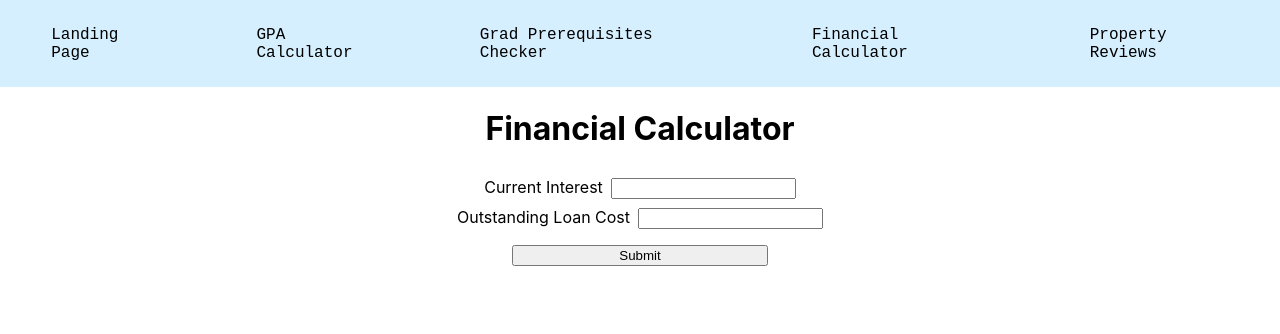
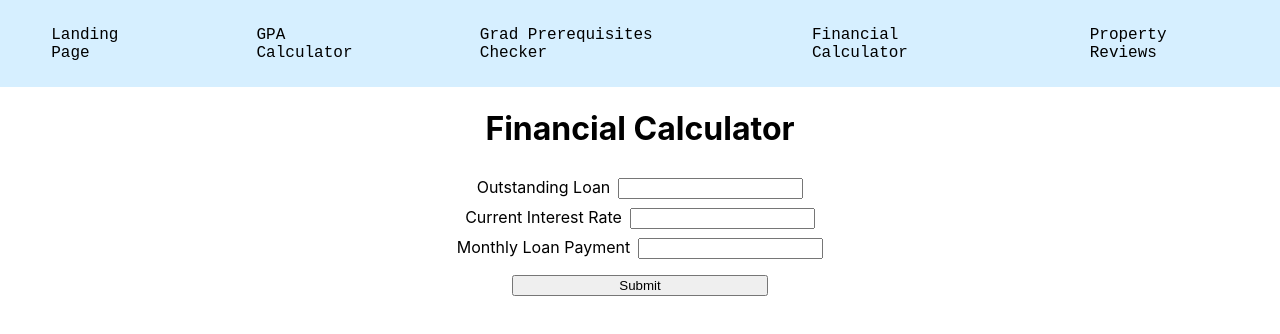
Before and after one commit to abrahamtaha1/McMaster-Student-Hub, a React (Create React App) app in the folder frontend/: page /financial-calculator in a window 1280 px wide. Shown: the top 334 px of the page. Built offline with nearby package versions, Linux system fonts and the light colour scheme.

Commit message:
financial calculator completed

```diff
--- a/frontend/src/routes/financial-calculator/FinancialCalculator.js
+++ b/frontend/src/routes/financial-calculator/FinancialCalculator.js
@@ -3,15 +3,30 @@ import './FinancialCalculator.css';
 
 const FinancialCalculator = () => {
 	const [formData, setFormData] = useState({
-		currentInterest: null,
-		outstandingLoanCost: null
+		nominalInterest: null,
+		outstandingLoan: null,
+		loanPayment: null
 	});
 
-	const [displayedPayback, setDisplayedPayback] = useState(null);
+	const [cannotPayBack, setCannotPayBack] = useState(null);
+
+	const [displayedPayback, setDisplayedPayback] = useState({
+		years: null,
+		months: null
+	});
 
 	const calculatePayback = (event) => {
 		event.preventDefault();
-		setDisplayedPayback(formData.currentInterest + formData.outstandingLoanCost); // TODO: Change this.
+		var effectiveInterest = (Math.pow((1 + ((formData.nominalInterest)/100)/365), 30.42) - 1);
+		if ((formData.loanPayment - formData.outstandingLoan*effectiveInterest) <= 0) {
+			setDisplayedPayback({...displayedPayback, years: null, months: null});
+			setCannotPayBack(true);
+		} else {
+			setCannotPayBack(null);
+			var totalMonths = Math.ceil( (Math.log(formData.loanPayment) - Math.log(formData.loanPayment - formData.outstandingLoan * effectiveInterest))
+			/ Math.log(1 + effectiveInterest));
+			setDisplayedPayback({...displayedPayback, years: (Math.floor(totalMonths / 12)), months: (totalMonths % 12)});
+		}
 	}
 
 	return (
@@ -20,32 +35,47 @@ const FinancialCalculator = () => {
 			<form onSubmit={calculatePayback}>
 				<div className='FormInputsWrapper'>
 					<label className='InputWrapper'>
-						Current Interest
+						Outstanding Loan
 						<input
 							type='number'
+							step='0.01'
 							className='FormInput'
-							value={formData.currentInterest}
+							value={formData.outstandingLoan}
 							onChange={event => setFormData({
 								...formData,
-								currentInterest: event.target.value
+								outstandingLoan: parseFloat(event.target.value)
 							})} />
 					</label>
 					<label className='InputWrapper'>
-						Outstanding Loan Cost
+						Current Interest Rate
 						<input
 							type='number'
+							step='0.01'
 							className='FormInput'
-							value={formData.outstandingLoanCost}
+							value={formData.nominalInterest}
 							onChange={event => setFormData({
 								...formData,
-								outstandingLoanCost: event.target.value
+								nominalInterest: parseFloat(event.target.value)
+							})} />
+					</label>
+					<label className='InputWrapper'>
+						Monthly Loan Payment
+						<input
+							type='number'
+							step='0.01'
+							className='FormInput'
+							value={formData.loanPayment}
+							onChange={event => setFormData({
+								...formData,
+								loanPayment: parseFloat(event.target.value)
 							})} />
 					</label>
 					<input className='SubmitButton' type='submit' value='Submit' />
 				</div>
 			</form>
 			<div>
-				{ displayedPayback && <><h3>The calculated payback is:</h3><p>{displayedPayback}</p></> }
+				{ displayedPayback.years && <><h3>The calculated payback time is:</h3><p>{displayedPayback.years} yrs {displayedPayback.months} mths</p></> }
+				{ cannotPayBack && <><h3>The loan can not be paid back with this payment amount</h3></> }
 			</div>
 		</div>
 	);
```
